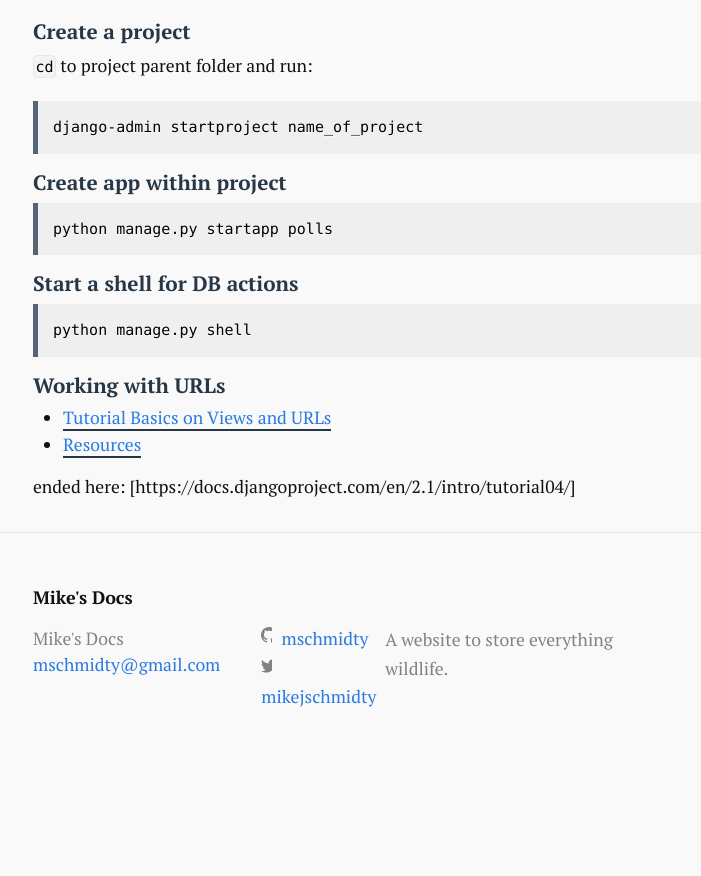
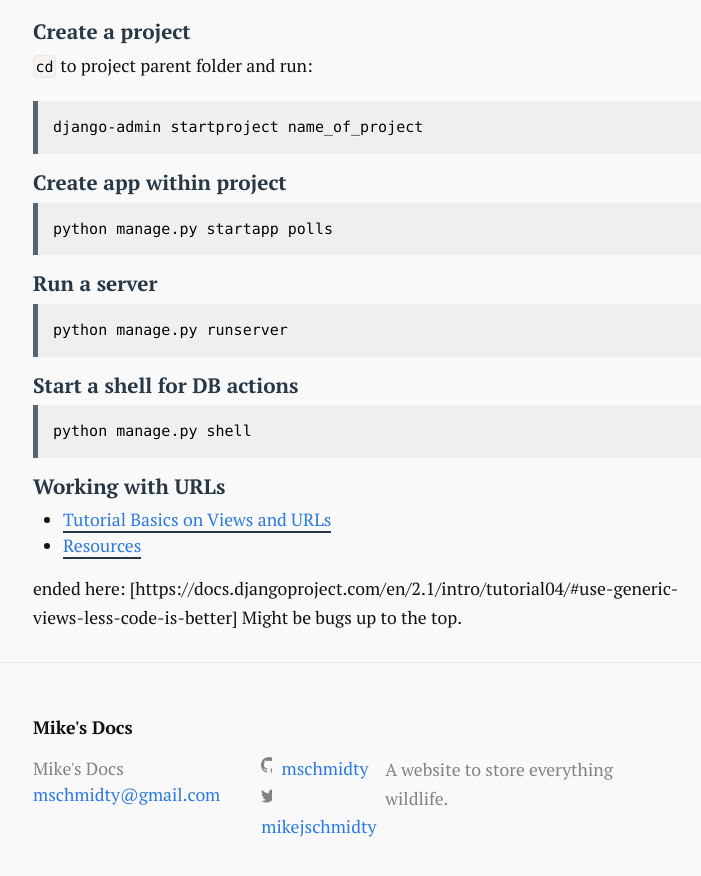
Before and after one commit to mschmidty/bio_notes, a Jekyll site: the page built from web_dev_notes/_posts/2018-12-08-django_notes.md, in a window 1280 px wide and 900 px high, scrolled down 803 px. Shown: the top 876 px of the window, without its empty margins (267-968 px from the left). Built offline with Jekyll 4.4.1, drawn with Linux system fonts in a browser that asks for light colours; before the commit the page ends 1573 px from its top, so only the background shows below that.

Commit message:
image size

````diff
--- a/web_dev_notes/_posts/2018-12-08-django_notes.md
+++ b/web_dev_notes/_posts/2018-12-08-django_notes.md
@@ -31,6 +31,11 @@ django-admin startproject name_of_project
 python manage.py startapp polls
 ```
 
+### Run a server
+```bash
+python manage.py runserver
+```
+
 ### Start a shell for DB actions
 
 ```bash
@@ -42,4 +47,4 @@ python manage.py shell
 * [Resources](https://docs.djangoproject.com/en/2.1/topics/http/urls/)
 
 
-ended here: [https://docs.djangoproject.com/en/2.1/intro/tutorial04/]
+ended here: [https://docs.djangoproject.com/en/2.1/intro/tutorial04/#use-generic-views-less-code-is-better] Might be bugs up to the top.
````
